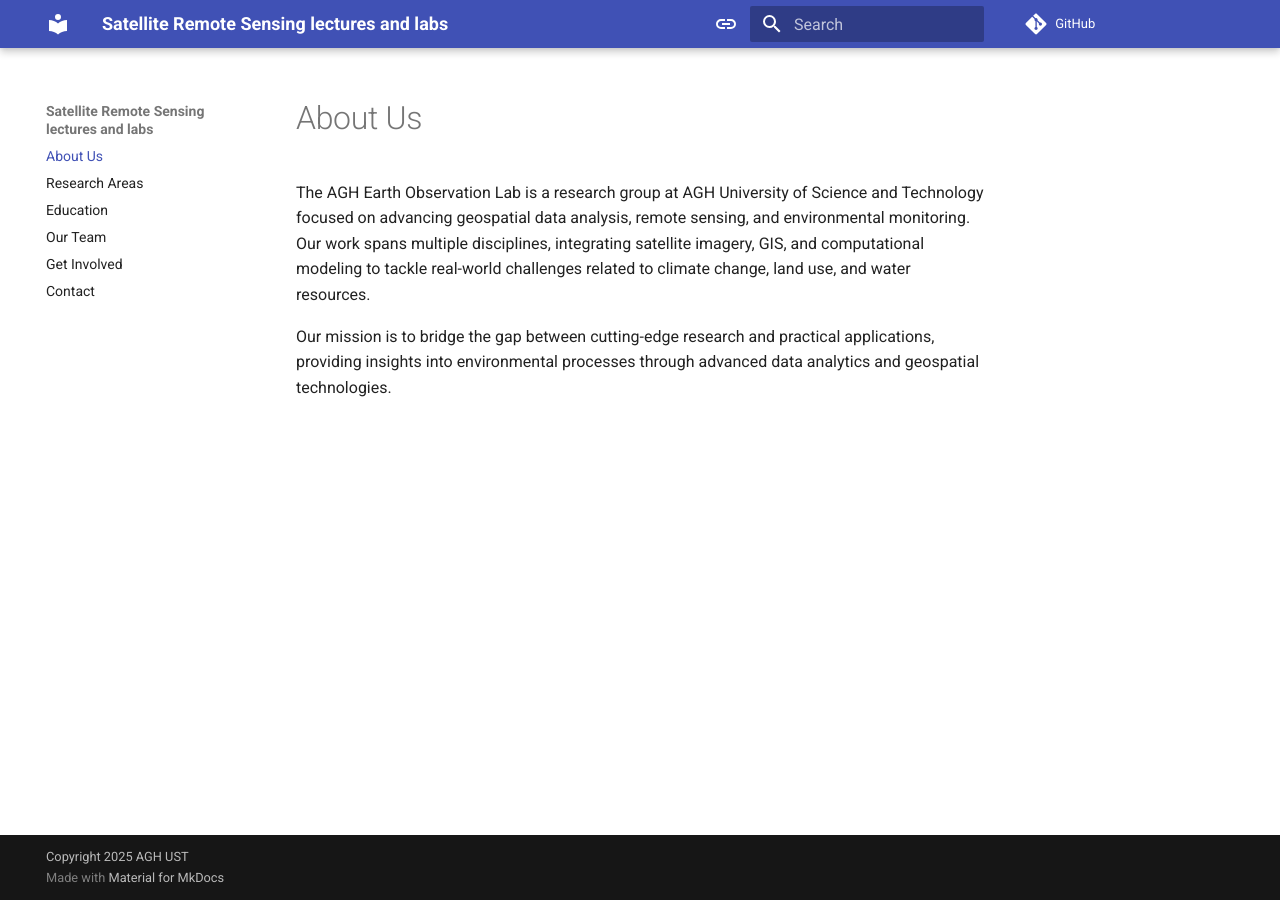
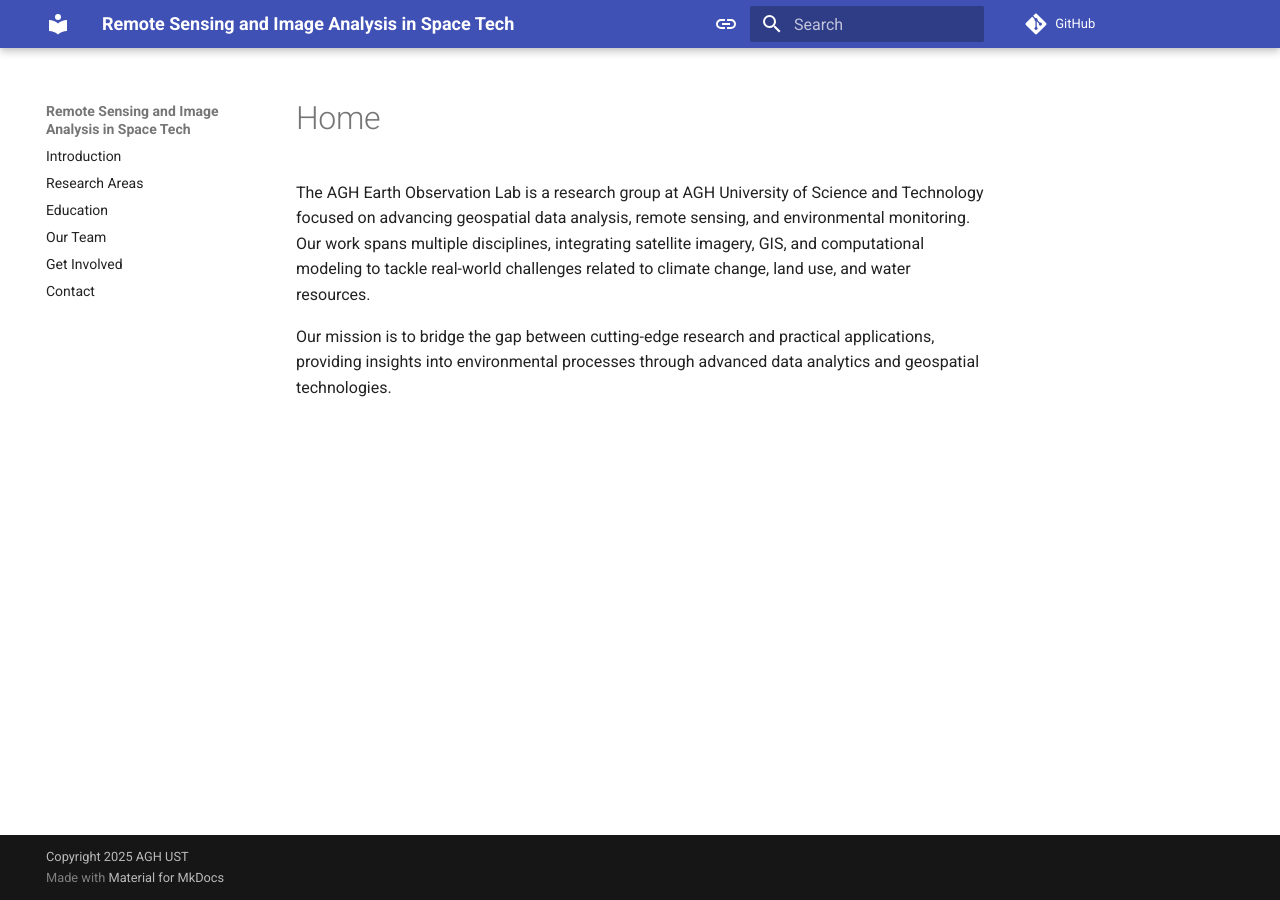
Before and after one commit to eo-agh/eo-course, an MkDocs documentation site: the page built from docs/index.md, in a window 1280 px wide. Built offline with MkDocs 1.6.1 and Material for MkDocs 9.7.7, drawn with Linux system fonts in a browser that asks for light colours; comment, search, counter and statistics services are not loaded.

Commit message:
Update mkdocs.yml

```diff
--- a/mkdocs.yml
+++ b/mkdocs.yml
@@ -1,4 +1,4 @@
-site_name: Satellite Remote Sensing lectures and labs
+site_name: Remote Sensing and Image Analysis in Space Tech
 docs_dir: docs
 repo_url: https://github.com/eo-agh/eo-labs/
 
@@ -38,7 +38,7 @@ markdown_extensions:
   - pymdownx.details
 
 nav:
-  - About Us: index.md
+  - Introduction: introduction.md
   - Research Areas: research.md
   - Education: education.md
   - Our Team: team.md
```
